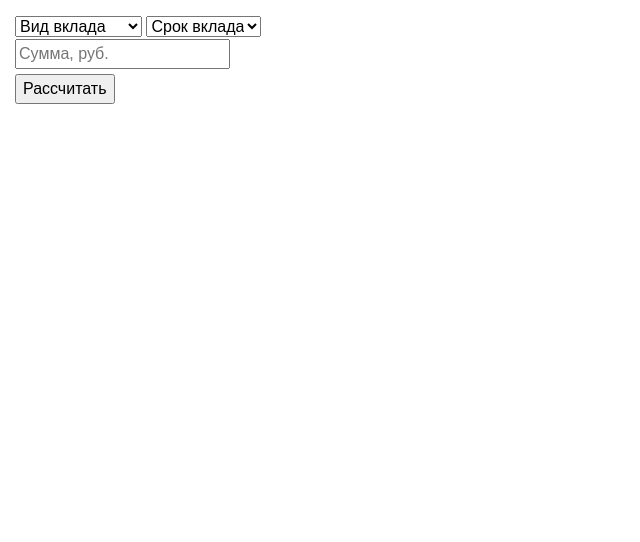
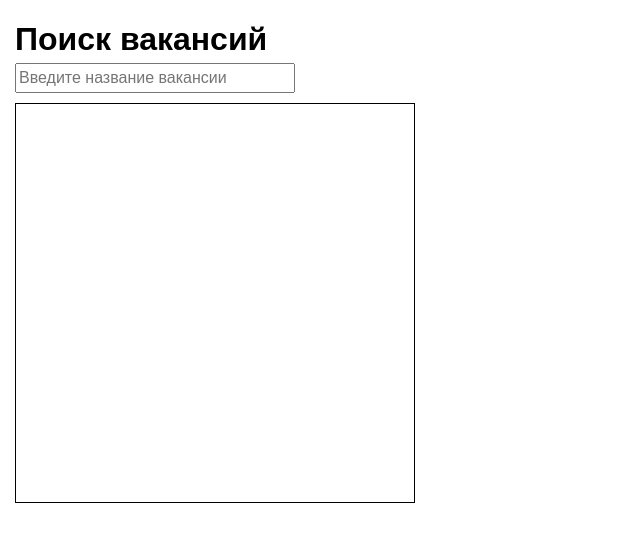
Before and after one commit to Tema1313/labsWeb2-4, a website built with webpack: page src/index.html in a window 1280 px wide. Shown: the whole page, without its empty margins (0-640 px from the left). Built offline with nearby package versions, Linux system fonts and the light colour scheme.

Commit message:
4 задание 3 лабораторной

```diff
--- a/package.json
+++ b/package.json
@@ -4,6 +4,7 @@
   "description": "3 лабораторная работа по Web-программированию",
   "main": "index.js",
   "dependencies": {
+    "axios": "^1.4.0",
     "normalize-path": "^3.0.0",
     "webpack": "^5.82.1",
     "webpack-cli": "^5.1.1"
--- a/src/index.html
+++ b/src/index.html
@@ -1,23 +1,28 @@
 <!DOCTYPE html>
 <html lang="en">
+
 <head>
     <meta charset="UTF-8">
     <meta http-equiv="X-UA-Compatible" content="IE=edge">
     <meta name="viewport" content="width=device-width, initial-scale=1.0">
     <title>Document</title>
 </head>
+
 <body>
     <div class="container_form">
+        <h1>Поиск вакансий</h1>
+        <input id="search" size="27" placeholder="Введите название вакансии" onchange="search()">
+        <div id="resultSearch" class="resultSearch"></div>
         <!-- Вид вклада -->
-          <form>
+        <!-- <form>
             <div class="container_select">
               <select id="typeOfContribution" onchange="changeTypeOfContribution()">
                 <option selected disabled hidden>Вид вклада</option>
                 <option>Пополняемый</option>
                 <option>Срочный</option>
-              </select>
-              <!-- срок вклада -->
-                <select id="depositTerm">
+              </select> -->
+        <!-- срок вклада -->
+        <!-- <select id="depositTerm">
                   <option selected disabled hidden>Срок вклада</option>
                 </select>
             </div>
@@ -25,7 +30,32 @@
               <input id="sumAmount" type="number" size="27" placeholder="Сумма, руб.">
             </p>
           </form>
-          <button class="button_calculate" onclick="creatingDeposit()">Рассчитать</button>
-      </div>
+          <button class="button_calculate" onclick="creatingDeposit()">Рассчитать</button> -->
+    </div>
+    <script src="https://npmcdn.com/axios/dist/axios.min.js"></script>
+    <script>
+        function search() {
+            const result = document.getElementById("resultSearch")
+            result.innerHTML = ""
+            axios.get(`https://api.hh.ru/vacancies?text=${document.getElementById("search").value}`)
+                .then(function (response) {
+                    // обработка успешного запроса
+                    response.data.items.map((item,index) => {
+                        let div = document.createElement('div');
+                        div.innerHTML = `${index+1}. ${item.name}`
+                        result.append(div)
+                    })
+                    console.log(result)
+                    console.log(response.data.items)
+                })
+                .catch(function (error) {
+                    // обработка ошибки
+                    let div = document.createElement('div');
+                    div.innerHTML = `Ошибка при получении данных`
+                    console.log(error);
+                })
+        }
+    </script>
 </body>
+
 </html>
--- a/src/main.css
+++ b/src/main.css
@@ -117,3 +117,11 @@ body {
 .button_calculate{
     margin-top: 5px;
 }
+
+.resultSearch{
+  width: 400px;
+  height: 400px;
+  overflow: auto;
+  border: 1px solid black;
+  margin-top: 10px;
+}
--- a/webpack.config.js
+++ b/webpack.config.js
@@ -43,7 +43,7 @@ module.exports = {
         new FileManagerPlugin({
             events: {
                 onStart: {
-                    // delete: ['dist'].map(it => normalizePath(path.join(__dirname, it))),
+                    delete: ['dist'].map(it => normalizePath(path.join(__dirname, it))),
                 },
             },
         }),
```
Also changed, not shown: src/index.js (+20 -0 lines), dist/index.html (deleted), 3 other files.
